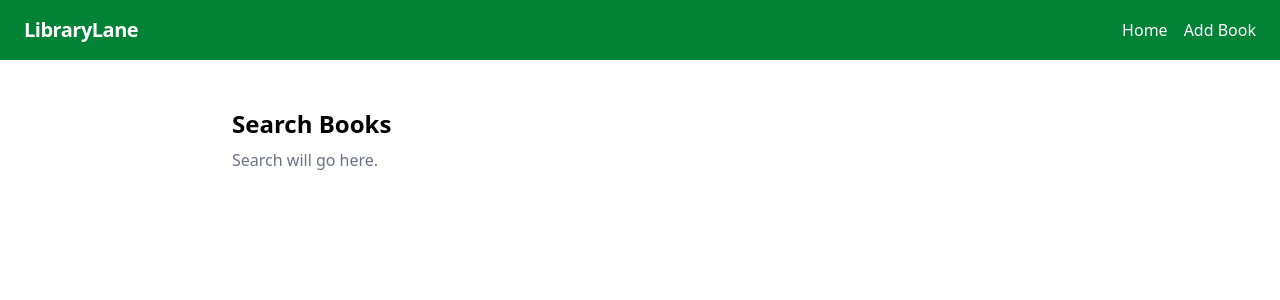
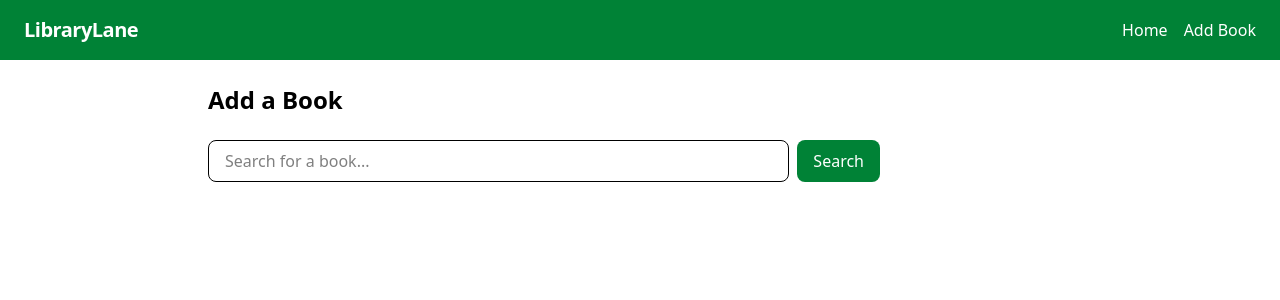
Before and after one commit to Owaiinnn/LibraryLane, a React (Vite) app: page /search in a window 1280 px wide. Shown: the top 300 px of the page. Built offline with nearby package versions, Linux system fonts and the light colour scheme.

Commit message:
added search and add book functionality

```diff
--- a/src/pages/SearchPage.jsx
+++ b/src/pages/SearchPage.jsx
@@ -1,8 +1,72 @@
+import { useState } from 'react'
+import { useBooks } from '../context/BookContext'
+
 function SearchPage() {
+  const { bookIds, addBook } = useBooks()
+  const [query, setQuery] = useState('')
+  const [results, setResults] = useState([])
+  const [loading, setLoading] = useState(false)
+
+  async function handleSearch(e) {
+    e.preventDefault()
+    if (!query.trim()) return
+
+    setLoading(true)
+    const res = await fetch(`https://openlibrary.org/search.json?q=${encodeURIComponent(query)}&limit=10`)
+    const data = await res.json()
+    setResults(data.docs)
+    setLoading(false)
+  }
+
+  function handleAdd(book) {
+    const id = book.key.replace('/works/', '')
+    addBook(id)
+  }
+
   return (
-    <div className="p-6">
-      <h1 className="text-2xl font-bold">Search Books</h1>
-      <p className="text-gray-500 mt-2">Search will go here.</p>
+    <div className="max-w-2xl">
+      <h1 className="text-2xl font-bold mb-6">Add a Book</h1>
+
+      <form onSubmit={handleSearch} className="flex gap-2 mb-6">
+        <input
+          type="text"
+          value={query}
+          onChange={e => setQuery(e.target.value)}
+          placeholder="Search for a book..."
+          className="border rounded-lg px-4 py-2 flex-1 outline-none focus:ring-2 focus:ring-green-600"
+        />
+        <button
+          type="submit"
+          className="bg-green-700 text-white px-4 py-2 rounded-lg hover:bg-green-800 transition"
+        >
+          Search
+        </button>
+      </form>
+
+      {loading && <p className="text-gray-500">Searching...</p>}
+
+      <ul className="space-y-3">
+        {results.map(book => {
+          const id = book.key.replace('/works/', '')
+          const alreadyAdded = bookIds.includes(id)
+
+          return (
+            <li key={id} className="border rounded-lg p-4 flex justify-between items-center">
+              <div>
+                <p className="font-semibold">{book.title}</p>
+                <p className="text-sm text-gray-500">{book.author_name ? book.author_name[0] : 'Unknown author'}</p>
+              </div>
+              <button
+                onClick={() => handleAdd(book)}
+                disabled={alreadyAdded}
+                className="text-sm px-3 py-1 rounded-lg border border-green-700 text-green-700 hover:bg-green-50 disabled:opacity-40 disabled:cursor-not-allowed transition"
+              >
+                {alreadyAdded ? 'Added' : 'Add'}
+              </button>
+            </li>
+          )
+        })}
+      </ul>
     </div>
   )
 }
```
